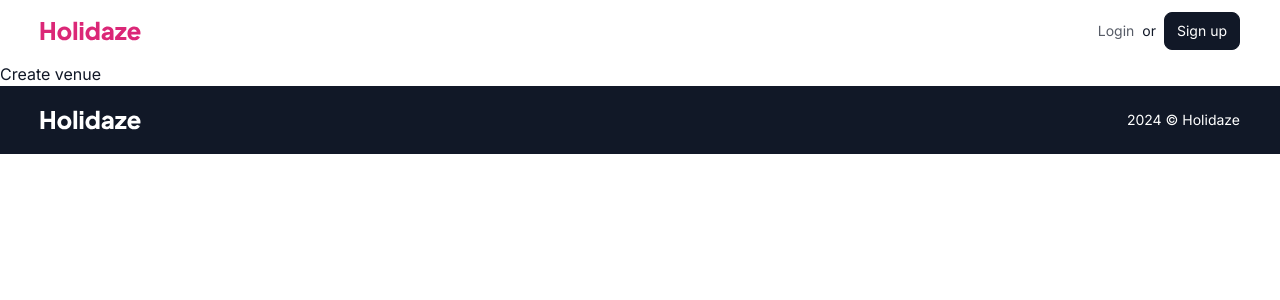
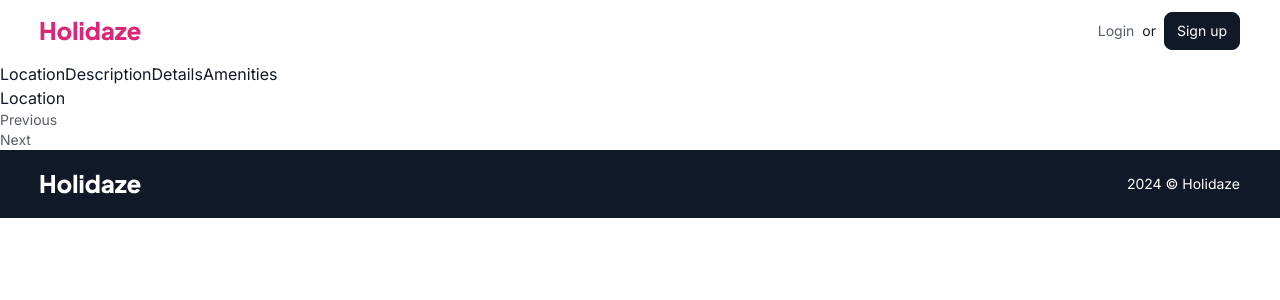
Before and after one commit to sindrebenjamin/holidaze, a React (Vite) app: page /add in a window 1280 px wide. Shown: the top 300 px of the page. Built offline with nearby package versions, Linux system fonts and the light colour scheme.

Commit message:
COMP: Create simple version of tabs component

```diff
--- a/src/auth/loginUser.tsx
+++ b/src/auth/loginUser.tsx
@@ -21,3 +21,5 @@ export async function loginUser(
     //setApiStatus("idle");
   }
 }
+
+//Programatically change location based on where user were.
--- a/src/components/Layout/Header/Dropdown.tsx
+++ b/src/components/Layout/Header/Dropdown.tsx
@@ -22,7 +22,7 @@ const Dropdown = () => {
         {user?.venueManager && (
           <NavLink
             className="text-gray-500 px-4 py-3 hover:bg-gray-50 transtion-colors duration-100"
-            to={"/account"}
+            to={"/add"}
           >
             Add new venue
           </NavLink>
--- /dev/null
+++ b/src/components/Tabs.tsx
@@ -0,0 +1,55 @@
+import { ReactNode, useState } from "react";
+
+import Button from "./Button";
+
+interface TabData {
+  title: string;
+  id: number;
+  content: ReactNode;
+}
+
+const Tabs = ({ tabs }: { tabs: TabData[] }) => {
+  const [currentTab, setCurrentTab] = useState(0);
+
+  function handleTabClick(index: number) {
+    setCurrentTab(index);
+  }
+
+  return (
+    <>
+      {tabs.map((tab, index) => {
+        return (
+          <Tab
+            key={tab.id}
+            onClick={() => handleTabClick(index)}
+            title={tab.title}
+          />
+        );
+      })}
+
+      {tabs.map((tab, index) => {
+        if (index === currentTab) {
+          return tab.content;
+        }
+      })}
+      <Button
+        onClick={() => setCurrentTab(currentTab - 1)}
+        disabled={currentTab === 0}
+      >
+        Previous
+      </Button>
+      <Button
+        onClick={() => setCurrentTab(currentTab + 1)}
+        disabled={currentTab === tabs.length - 1}
+      >
+        Next
+      </Button>
+    </>
+  );
+};
+
+export default Tabs;
+
+const Tab = ({ title, onClick }: { title: string; onClick: () => void }) => {
+  return <button onClick={onClick}>{title}</button>;
+};
--- a/src/pages/AddVenuePage.tsx
+++ b/src/pages/AddVenuePage.tsx
@@ -1,5 +1,15 @@
+import Tabs from "../components/Tabs";
+import InputAndLabelAndMessage from "../components/InputAndLabelAndMessage";
+
 const AddVenuePage = () => {
-  return <h1>Create venue</h1>;
+  const locationContent = <div></div>;
+  const tabsData = [
+    { title: "Location", id: 1, content: <h1>Location</h1> },
+    { title: "Description", id: 2, content: <p>Description</p> },
+    { title: "Details", id: 3, content: <p>Details</p> },
+    { title: "Amenities", id: 4, content: <p>Amenities</p> },
+  ];
+  return <Tabs tabs={tabsData} />;
 };
 
 export default AddVenuePage;
--- a/src/pages/LoginPage.tsx
+++ b/src/pages/LoginPage.tsx
@@ -32,7 +32,7 @@ const LoginPage = () => {
   return (
     <main className="sm:bg-gray-50 sm:flex sm:flex-col sm:justify-center sm:items-center sm:min-h-screen sm:py-12">
       <div className="bg-white w-full px-4 py-12 min-h-screen sm:min-h-0 sm:p-10 sm:rounded-lg sm:shadow-md max-w-[535px]">
-        <FormH1 className="mb-6">Create Account</FormH1>{" "}
+        <FormH1 className="mb-6">Login</FormH1>{" "}
         <form className="flex flex-col gap-4" onSubmit={handleSubmit(onSubmit)}>
           <InputAndLabelAndMessage
             autocomplete="username"
@@ -69,7 +69,7 @@ const LoginPage = () => {
             Create new user
           </NavLink>
         </p>
-        <ul className="text-red-500">
+        <ul className="text-red-500 mt-2">
           {apiErrors &&
             apiErrors.map((error) => {
               return <li key={error.message}>{error.message}</li>;
--- a/src/pages/RegisterPage.tsx
+++ b/src/pages/RegisterPage.tsx
@@ -188,7 +188,7 @@ const RegisterPage = () => {
             Log in here
           </NavLink>
         </p>
-        <ul className="text-red-500">
+        <ul className="text-red-500 mt-2">
           {apiErrors &&
             apiErrors.map((error) => {
               return <li key={error.message}>{error.message}</li>;
```
